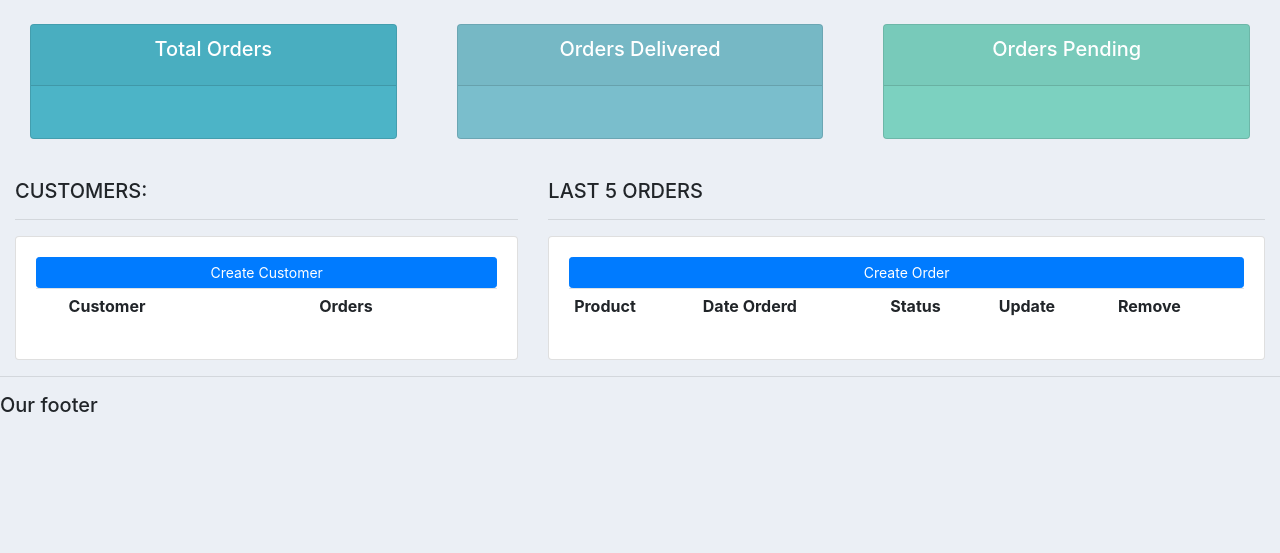
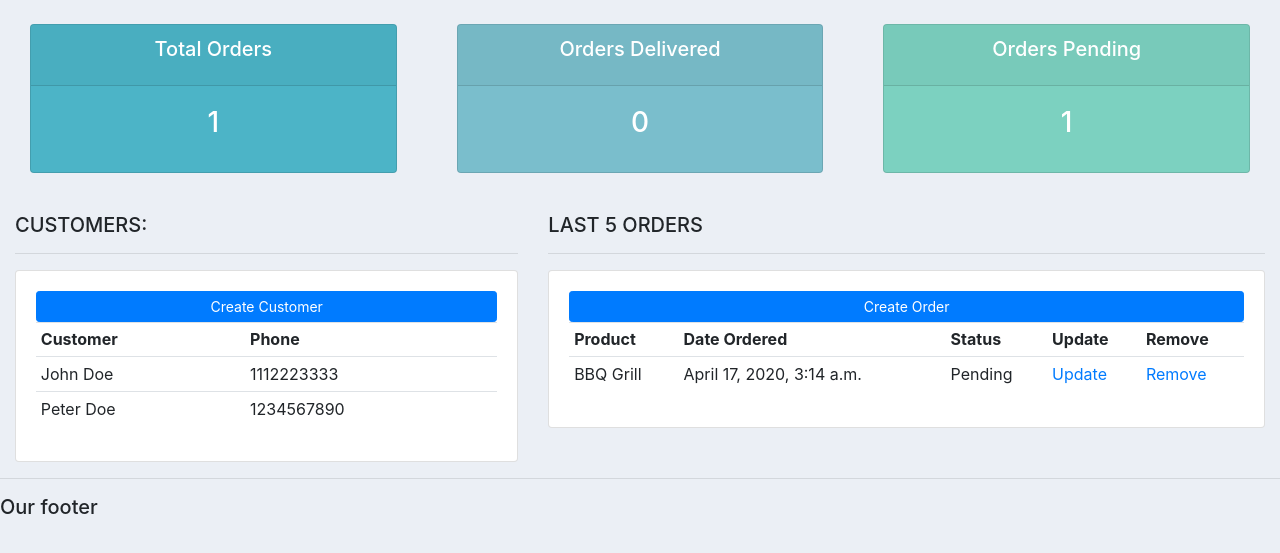
Before and after one commit to crispad/django_tutorial, a Django app: page / in a window 1280 px wide. Shown: the part 59-612 px from the top of the page. Run offline with Django 3.2, Linux system fonts and the light colour scheme; data comes from the database, SQL or seed files in the repository; lists and menus that the app fills with data are empty; some libraries are stand-ins or nearby versions.

Commit message:
rendered data from html files

```diff
--- a/crm/accounts/templates/accounts/dashboard.html
+++ b/crm/accounts/templates/accounts/dashboard.html
@@ -14,10 +14,16 @@
 			<a class="btn btn-primary  btn-sm btn-block" href="">Create Customer</a>
 			<table class="table table-sm">
 				<tr>
-					<th></th>
 					<th>Customer</th>
-					<th>Orders</th>
+					<th>Phone</th>
 				</tr>
+
+				{% for customer in customers %}
+					<tr>
+						<td>{{customer.name}}</td>
+						<td>{{customer.phone}}</td>
+					</tr>
+				{% endfor %}
 
 			</table>
 		</div>
@@ -31,11 +37,20 @@
 			<table class="table table-sm">
 				<tr>
 					<th>Product</th>
-					<th>Date Orderd</th>
+					<th>Date Ordered</th>
 					<th>Status</th>
 					<th>Update</th>
 					<th>Remove</th>
 				</tr>
+				{% for order in orders %}
+				<tr>
+					<td>{{order.product}}</td>
+					<td>{{order.date_created}}</td>
+					<td>{{order.status}}</td>
+					<td><a href=>Update</a></td>
+					<td><a href=>Remove</a></td>
+				</tr>
+			{% endfor %}
 
 			</table>
 		</div>
--- a/crm/accounts/templates/accounts/main.html
+++ b/crm/accounts/templates/accounts/main.html
@@ -6,35 +6,9 @@
 	<title>CRM</title>
 	<link rel="stylesheet" href="https://stackpath.bootstrapcdn.com/bootstrap/4.3.1/css/bootstrap.min.css" integrity="sha384-ggOyR0iXCbMQv3Xipma34MD+dH/1fQ784/j6cY/iJTQUOhcWr7x9JvoRxT2MZw1T" crossorigin="anonymous">
 
-    <link rel="stylesheet" type="text/css" href="{% static '/css/main.css' %" >
-
-	<style>
-
-		#logo{
-		}
-
-		body{
-			background-color: #ebeff5;
-		}
+    <link rel="stylesheet" type="text/css" href="{% static '/css/main.css' %}" >
 
 
-		#total-orders{
-			background-color: #4cb4c7;
-		}
-
-
-		#orders-delivered{
-			background-color: #7abecc;
-		}
-
-		#orders-pending{
-			background-color: #7CD1C0;
-		}
-
-
-
-
-	</style>
 </head>
 <body>
 	{%  include 'accounts/navbar.html' %}
--- a/crm/accounts/templates/accounts/status.html
+++ b/crm/accounts/templates/accounts/status.html
@@ -8,7 +8,7 @@
 			  		<h5 class="card-title">Total Orders</h5>
 			  	</div>
 			  	<div class="card-body">
-			    	<h3 class="card-title"></h3>
+			    	<h3 class="card-title">{{total_orders}}</h3>
 			  	</div>
 			</div>
 		</div>
@@ -21,7 +21,7 @@
 			  		<h5 class="card-title">Orders Delivered</h5>
 			  	</div>
 			  	<div class="card-body">
-			    	<h3 class="card-title"></h3>
+			    	<h3 class="card-title">{{delivered}}</h3>
 			  	</div>
 			</div>
 		</div>
@@ -34,7 +34,7 @@
 			  		<h5 class="card-title">Orders Pending</h5>
 			  	</div>
 			  	<div class="card-body">
-			    	<h3 class="card-title"></h3>
+			    	<h3 class="card-title">{{pending}}</h3>
 			  	</div>
 			</div>
 		</div>
--- a/crm/accounts/views.py
+++ b/crm/accounts/views.py
@@ -1,11 +1,23 @@
 from django.shortcuts import render
 from django.http import HttpResponse
+from .models import *
 
 def home(request):
-    return render(request, 'accounts/dashboard.html')
+    orders = Order.objects.all()
+    customers = Customer.objects.all()
+
+    total_customers = customers.count()
+
+    total_orders = orders.count()
+    delivered = orders.filter(status='Delivered').count()
+    pending = orders.filter(status='Pending').count()
+
+    context = {'orders':orders, 'customers':customers, 'total_orders':total_orders, 'delivered':delivered, 'pending':pending}
+    return render(request, 'accounts/dashboard.html', context)
 
 def products(request):
-    return render(request, 'accounts/products.html')
+    products = Product.objects.all()
+    return render(request, 'accounts/products.html', {'products': products})
 
 def customer(request):
     return render(request, 'accounts/customer.html')
```
Also changed, not shown: crm/accounts/templates/accounts/products.html (+11 -1 lines).
